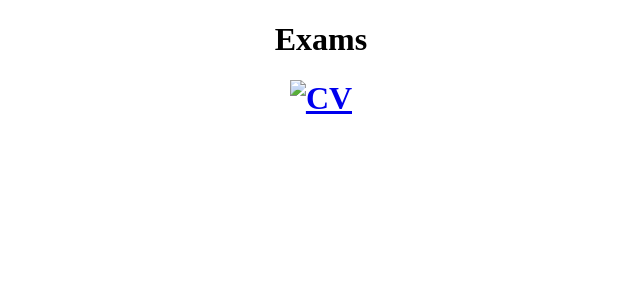
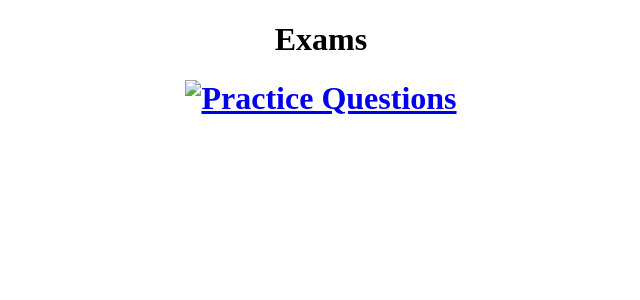
Before and after one commit to MathBioInfo/amjadkhan, a Jekyll site: the page Teaching/financialmath2021/Exams/index.html, which Jekyll copies as it is, in a window 1280 px wide. Shown: the top 300 px of the page, without its empty margins (319-959 px from the left). Built offline with Jekyll 4.4.1, drawn with Linux system fonts in a browser that asks for light colours.

Commit message:
Update index.html

```diff
--- a/Teaching/financialmath2021/Exams/index.html
+++ b/Teaching/financialmath2021/Exams/index.html
@@ -20,7 +20,7 @@ table.center {
 <table class="center">
 	<h1>Exams<h1>
 		<a href="praque.pdf" download>
-               <img src="pdf.png" alt="CV" width="104" height="142">
+               <img src="pdf.png" alt="Practice Questions" width="104" height="142">
 
 </body>
 </html>
```
